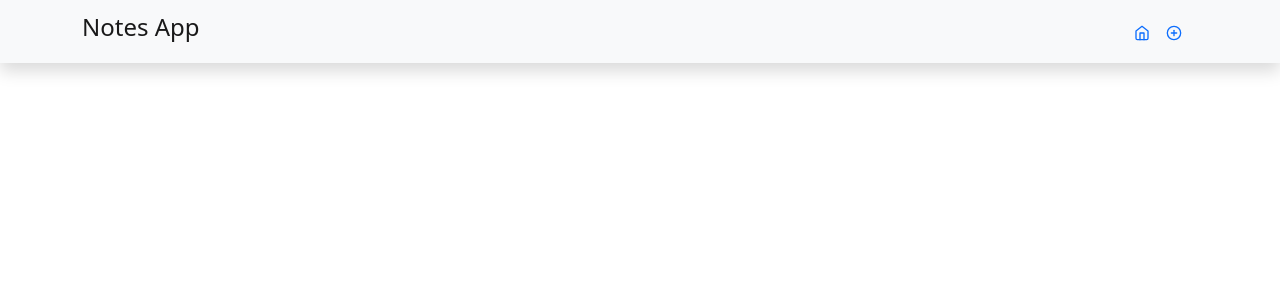
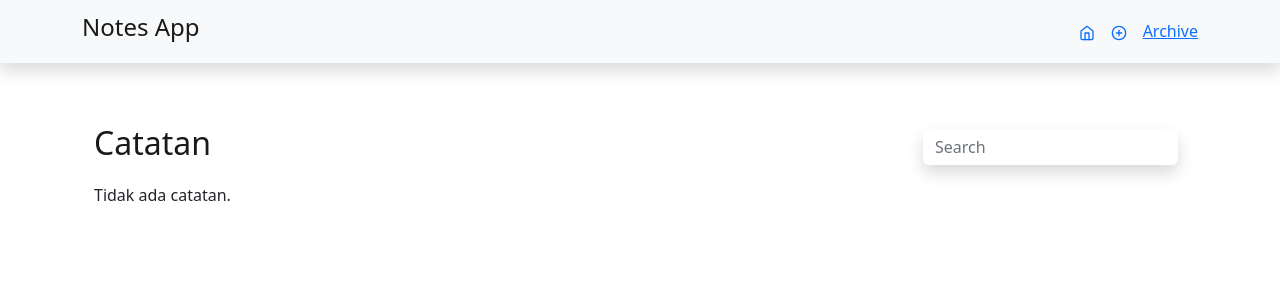
Before and after one commit to mzkki/react-notes-app, a React (Create React App) app: page /archived in a window 1280 px wide. Before the commit this address had no page. Shown: the top 300 px of the page. Built offline with nearby package versions, Linux system fonts and the light colour scheme.

Commit message:
add pages and routing

```diff
--- a/src/App.js
+++ b/src/App.js
@@ -5,6 +5,7 @@ import NavbarNote from "./components/etc/Navbar";
 import AddNote from "./pages/AddNote";
 import Notes from "./pages/Notes";
 import { Container } from "react-bootstrap";
+import ArchivedNotes from "./pages/ArchivedNotes";
 
 function App() {
   return (
@@ -16,6 +17,7 @@ function App() {
             <Route path="/" element={<Notes />} />
             <Route path="/add" element={<AddNote />} />
             <Route path="/note/:id" element={<DetailNoteWrapper />} />
+            <Route path="/archived" element={<ArchivedNotes />} />
           </Routes>
         </Container>
       </main>
--- a/src/components/etc/Navbar.js
+++ b/src/components/etc/Navbar.js
@@ -13,6 +13,7 @@ function NavbarNote() {
         <Navbar.Collapse className="justify-content-end">
           <Link to="/" ><FiHome /></Link>
           <Link to="/add" className='mx-3'><FiPlusCircle /></Link>
+          <Link to='/archived'>Archive</Link>
         </Navbar.Collapse>
       </Container>
     </Navbar >
--- a/src/pages/ArchivedNotes.js
+++ b/src/pages/ArchivedNotes.js
@@ -0,0 +1,97 @@
+import React from "react";
+import { archiveNote, getArchivedData } from "../utils";
+import Swal from "sweetalert2";
+import SearchNote from "../components/notes/SearchNote";
+import NotesList from "../components/notes/NotesList";
+import { useSearchParams } from 'react-router-dom'
+
+function NotesWrapper() {
+  const [searchParams, setSearchParams] = useSearchParams()
+
+  const keyword = searchParams.get('keyword')
+
+  function changeSearchParams(keyword) {
+    setSearchParams({ keyword })
+  }
+
+  return <ArchivedNotes defaultKeyword={keyword} SearchNote={changeSearchParams} />
+}
+
+class ArchivedNotes extends React.Component {
+  constructor(props) {
+    super(props)
+
+    this.state = {
+      notes: getArchivedData(),
+      keyword: props.defaultKeyword || ''
+    }
+
+    this.onDeleteHandler = this.onDeleteHandler.bind(this)
+    this.onArchiveHandler = this.onArchiveHandler.bind(this)
+    this.onSearchNoteHandler = this.onSearchNoteHandler.bind(this)
+  }
+  onDeleteHandler(id) {
+    Swal.fire({
+      title: 'Are you sure?',
+      text: "You won't be able to revert this!",
+      icon: 'warning',
+      showCancelButton: true,
+      confirmButtonColor: '#3085d6',
+      cancelButtonColor: '#d33',
+      confirmButtonText: 'Yes, delete it!'
+    }).then((result) => {
+      if (result.isConfirmed) {
+        const notes = this.state.notes.filter(note => note.id !== id)
+        // console.log(notes)
+        this.setState({ notes })
+        Swal.fire(
+          'Deleted!',
+          'Catatan kamu berhasil dihapus!',
+          'success'
+        )
+      }
+    })
+  }
+
+  onArchiveHandler(id) {
+    archiveNote(id)
+    this.setState(() => {
+      return {
+        notes: getArchivedData()
+      }
+    })
+    Swal.fire({
+      icon: 'success',
+      title: 'Catatan kamu berhasil dipindahkan',
+      showConfirmButton: false,
+      timer: 1500
+    })
+  }
+
+
+  onSearchNoteHandler(keyword) {
+    this.setState(() => {
+      return {
+        keyword
+      }
+    })
+
+    this.props.SearchNote(keyword)
+  }
+
+  render() {
+    const notes = this.state.notes.filter((note) => {
+      return note.title.toLowerCase().includes(
+        this.state.keyword.toLowerCase()
+      )
+    })
+    return (
+      <>
+        <SearchNote SearchNote={this.onSearchNoteHandler} keyword={this.state.keyword} />
+        <NotesList notes={notes} onDelete={this.onDeleteHandler} onArchive={this.onArchiveHandler} query={this.state.keyword} />
+      </>
+    )
+  }
+}
+
+export default NotesWrapper;
--- a/src/utils/index.js
+++ b/src/utils/index.js
@@ -84,4 +84,8 @@ const getActiveData = () => {
   return notes.filter((note) => note.archived === false)
 }
 
-export { addNote, showFormattedDate, getNote, getActiveData, archiveNote };
+const getArchivedData = () => {
+  return notes.filter((note) => note.archived === true)
+}
+
+export { addNote, showFormattedDate, getNote, getActiveData, archiveNote, getArchivedData };
```
